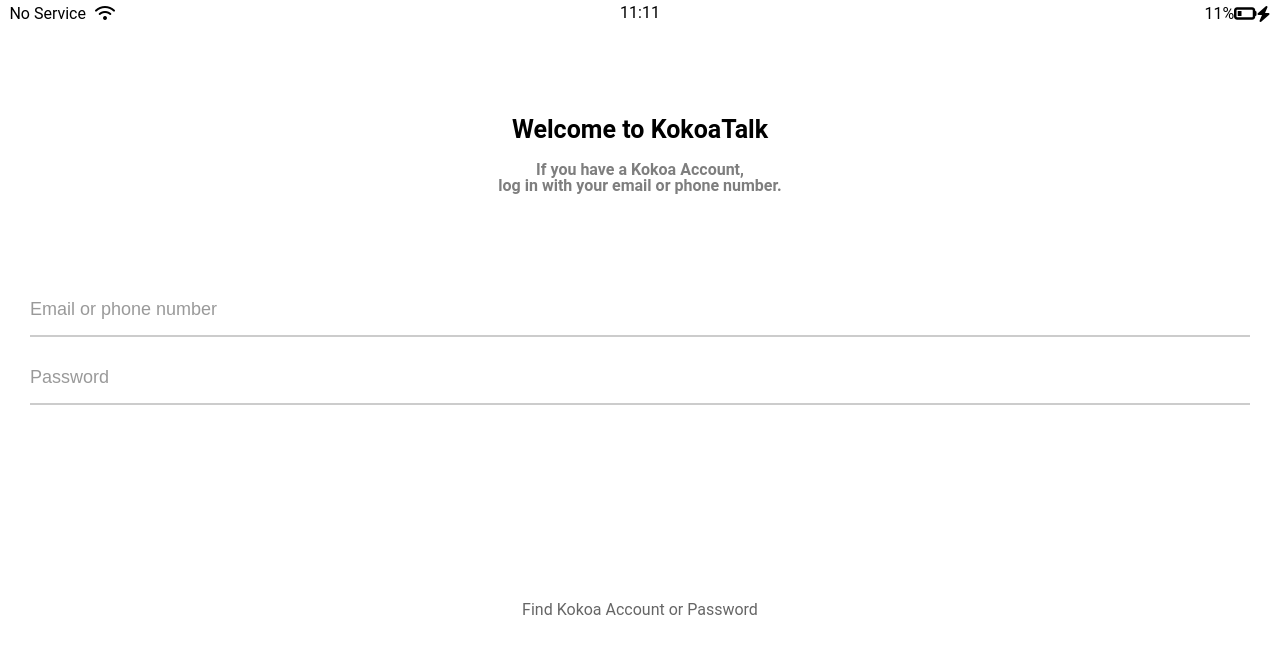
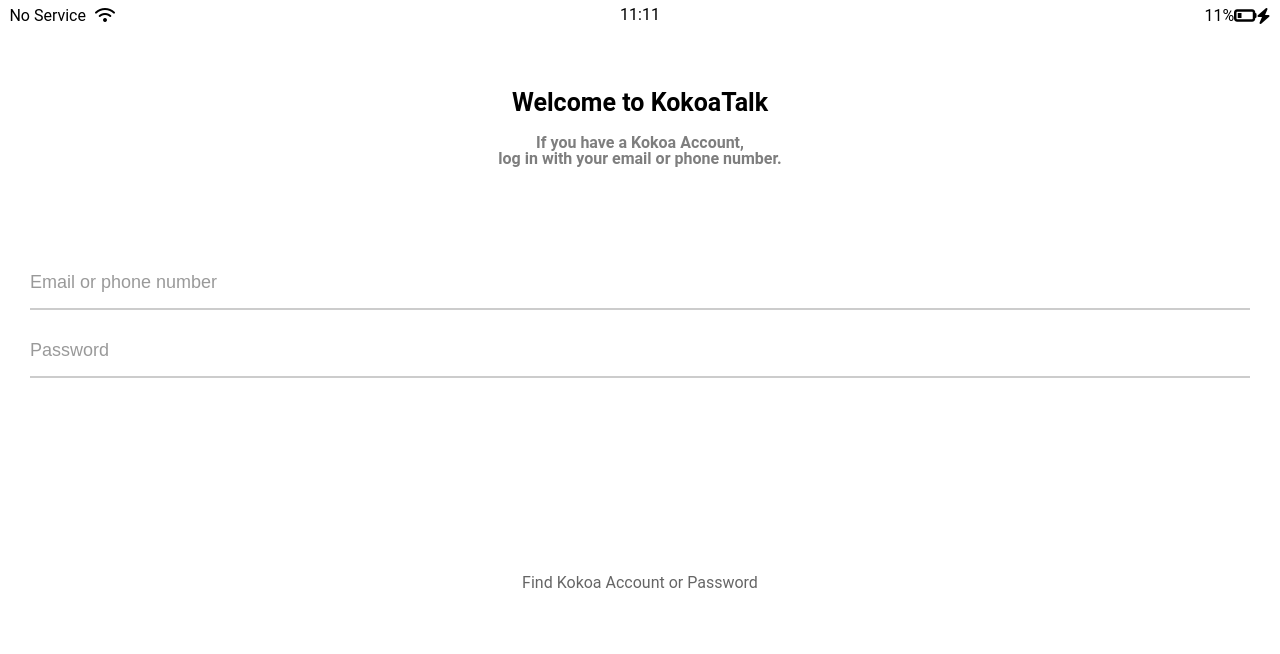
Before and after one commit to m-chagall/kokoa-clone-2022, a plain HTML site: page index.html in a window 1280 px wide. Drawn offline with Linux system fonts and the light colour scheme; a web font is replaced by a local one.

Commit message:
Update status-bar.css

```diff
--- a/css/components/status-bar.css
+++ b/css/components/status-bar.css
@@ -1,7 +1,12 @@
 .status-bar {
+    position:fixed;
+    background-color: white;
+    top: 0;
+    width: 100%;
+    box-sizing: border-box;
     display: flex;
     justify-content: center;
-    padding: 5px 3px;
+    padding: 7px 3px;
 }
 .status-bar__column {
     width: 33%;
@@ -18,6 +23,14 @@
     justify-content: flex-end;
     align-items: center;
 }
+/*
+.status-bar__column .fa-battery-quarter {
+    margin: 0px 5px;
+}
 .status-bar__column .fa-battery-full {
     margin: 0px 5px;
 }
+*/
+.status-bar__column .battery {
+    margin: 0px 5px;
+}
```
